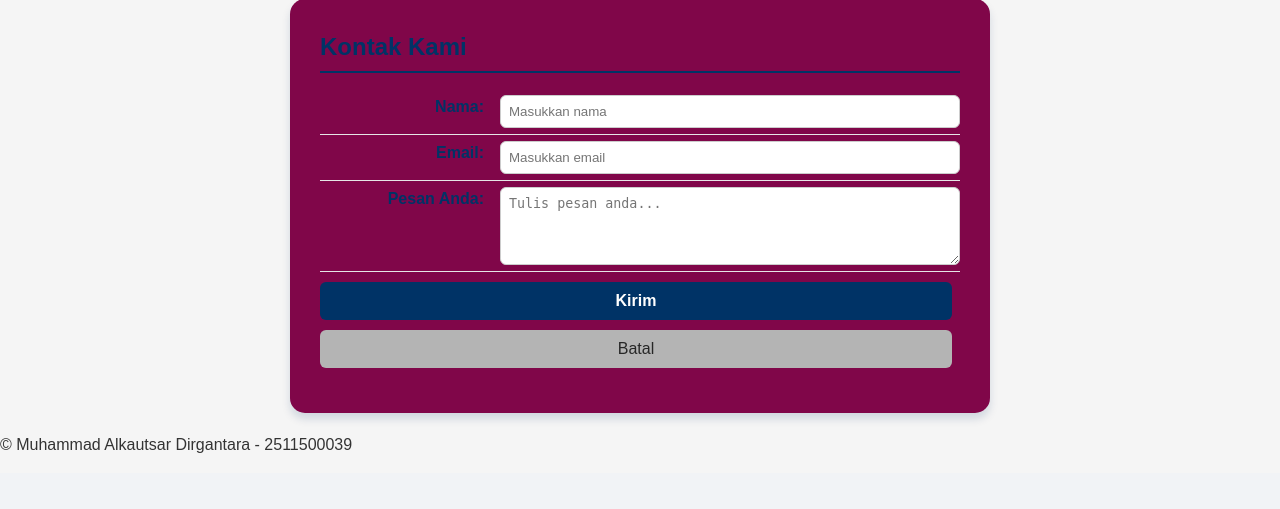
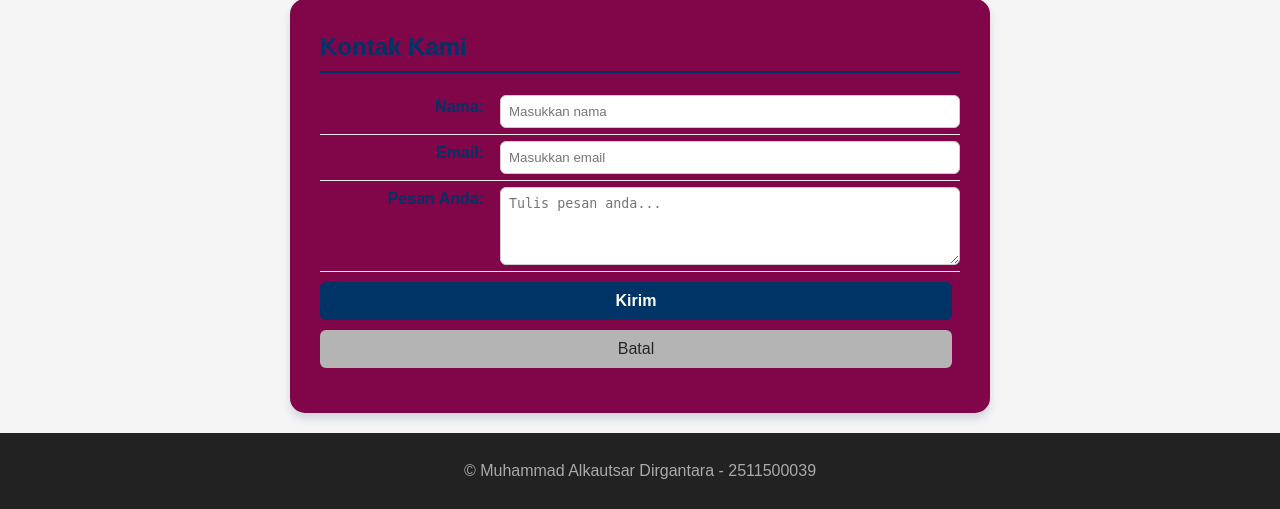
Before and after one commit to 2511500039-svg/2511500039-PWD-TI1A-2025-2026-1, a PHP site: page /pertemuan-04/index.html in a window 1280 px wide. Shown: the part 883-1392 px from the top of the page. Before the commit the page ends 1336 px from the top, so only its background shows below. Run offline with PHP 8.4, Linux system fonts and the light colour scheme.

Commit message:
mANTAP pak yohanes

```diff
--- a/pertemuan-04/style.css
+++ b/pertemuan-04/style.css
@@ -59,6 +59,13 @@ header li a {
 
 #home p {
 text-align: justify;
+}
+
+footer {
+    background: #222;
+    color: #aaa;
+    text-align: center;
+    padding: 10px;
 }
 
 #about,
```
Also changed, not shown: pertemuan-04/README.md.
